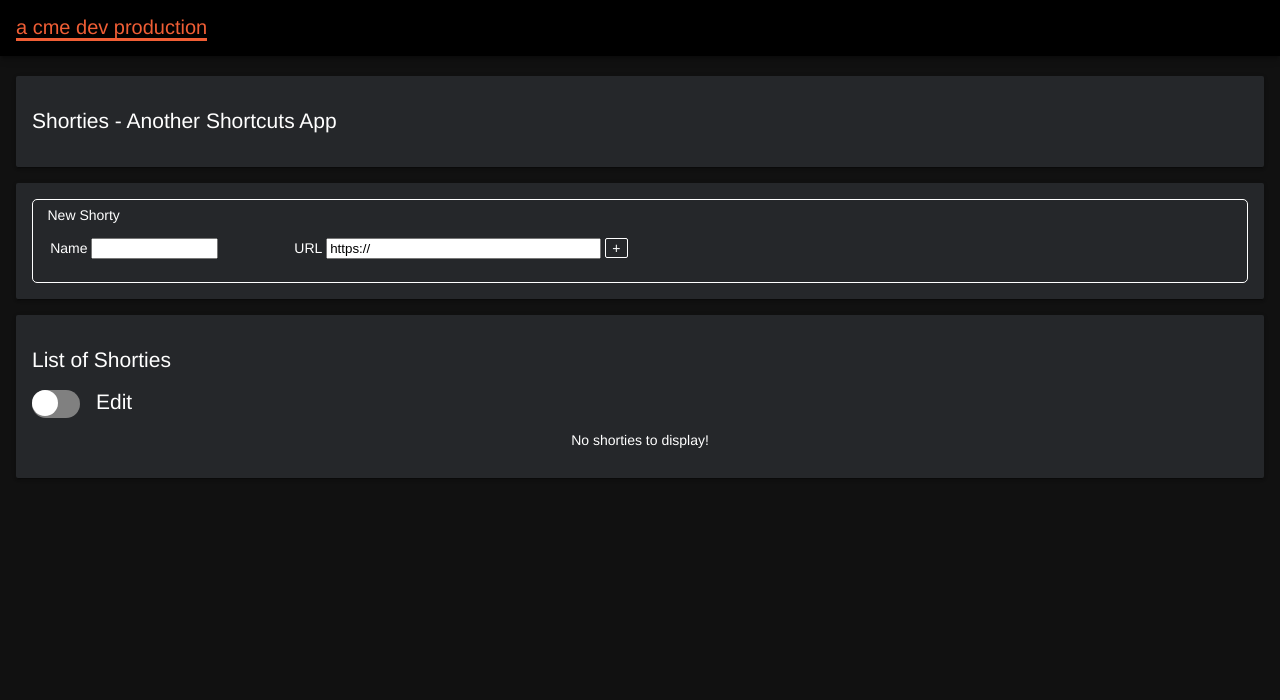
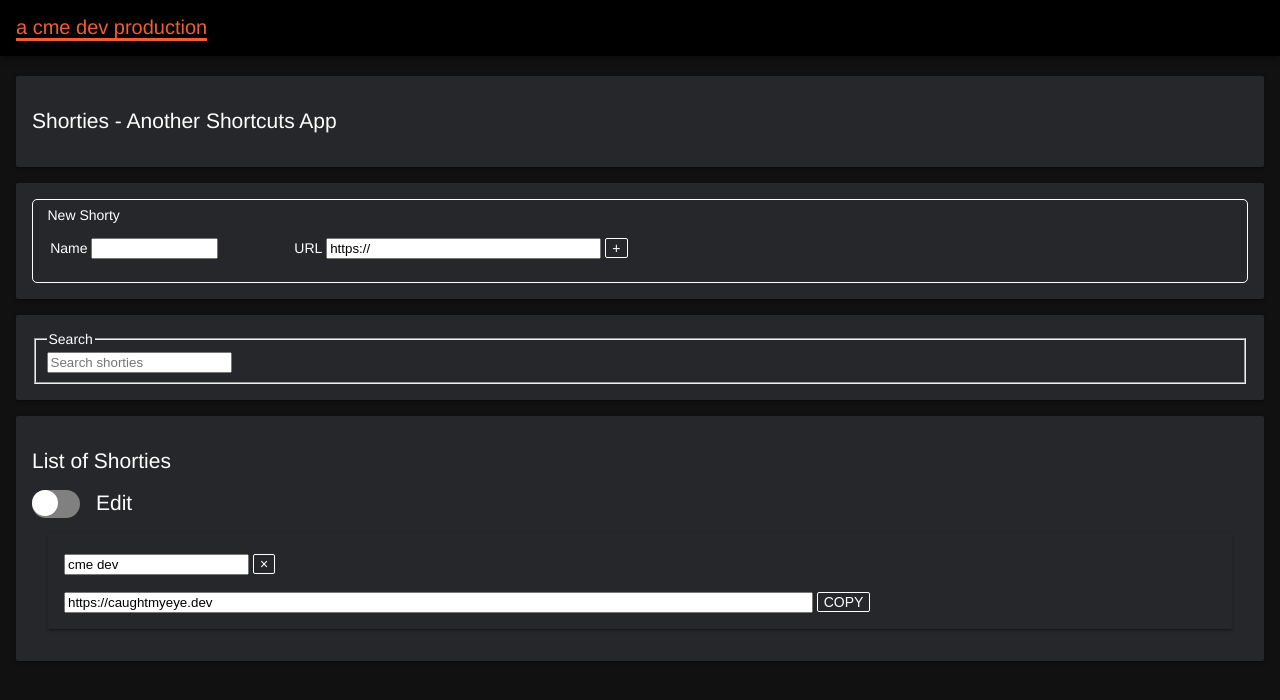
Before and after one commit to marklchaves/shortcuts, a website: page public/index.html in a window 1280 px wide. Drawn offline with Linux system fonts and the light colour scheme; some packages are replaced by stand-ins of ours; a script that the page names is missing.

Commit message:
Started adding search code
Basic search function added. Next: work on displaying search result.

```diff
--- a/public/index.html
+++ b/public/index.html
@@ -85,10 +85,26 @@
         </div>
       </div>
 
+      <div id="search-box" class="weather-card">
+        <div id="search-wrapper" class="column-half">
+          <fieldset>
+            <legend>Search</legend>
+            <input
+              id="searchField"
+              type="text"
+              value=""
+              onChange="searchShorties()"
+              placeholder="Search shorties"
+            />
+          </fieldset>
+        </div>
+      </div>
+
       <div class="weather-card">
         <h2>List of Shorties</h2>
         <label id="toggle-btn" for="ed-toggle" class="switch">
-          <input class="slider-input"
+          <input
+            class="slider-input"
             id="ed-toggle"
             type="checkbox"
             onclick="toggle('ed-toggle')"
--- a/public/scripts/app.js
+++ b/public/scripts/app.js
@@ -26,6 +26,9 @@ window.onload = init;
 // The shortcut manager as a global variable
 let cm;
 
+let searchField;
+let shortiesDiv;
+
 function init() {
   // create an instance of the contact manager
   cm = new ShortcutManager();
@@ -36,19 +39,25 @@ function init() {
   // Display shorties
   //cm.displayShortcuts("shortcuts");
 
+  // Search
+  searchField = document.querySelector("#searchField");
+  shortiesDiv = document.querySelector("#shortcuts");
+
+  // TEST
+  cm.addTestData();
+
   loadList();
 
-  makeReadOnly('shorty-name');
-  makeReadOnly('copy-link');
+  // Stub out if testing.
+  //makeReadOnly("shorty-name");
+  //makeReadOnly("copy-link");
 }
 
 // Make all the input fields read-only when the page is loaded.
 // To do: Change background color for read-only.
 function makeReadOnly(toggleID) {
   for (let i = 1; i <= cm.listOfShorties.length; i++) {
-    document.querySelector(
-      "input[id=" + toggleID + i + "]"
-    ).readOnly = true;
+    document.querySelector("input[id=" + toggleID + i + "]").readOnly = true;
   }
 }
 
@@ -57,15 +66,19 @@ function makeReadOnly(toggleID) {
 function toggle(checkboxID) {
   let checkbox = document.getElementById(checkboxID);
   let toggle;
-  let toggleID = 'shorty-name';
+  let toggleID = "shorty-name";
   for (let i = 1; i <= cm.listOfShorties.length; i++) {
     toggle = document.getElementById(toggleID + i);
-    let updateToggle = checkbox.checked ? (toggle.readOnly = false) : (toggle.readOnly = true);
+    let updateToggle = checkbox.checked
+      ? (toggle.readOnly = false)
+      : (toggle.readOnly = true);
   }
-  toggleID = 'copy-link';
+  toggleID = "copy-link";
   for (let i = 1; i <= cm.listOfShorties.length; i++) {
     toggle = document.getElementById(toggleID + i);
-    let updateToggle = checkbox.checked ? (toggle.readOnly = false) : (toggle.readOnly = true);
+    let updateToggle = checkbox.checked
+      ? (toggle.readOnly = false)
+      : (toggle.readOnly = true);
   }
 }
 
@@ -77,8 +90,8 @@ function formSubmitted() {
   cm.add(newShortcut);
 
   // To do: Refactor so don't loop through all inputs for one add.
-  makeReadOnly('shorty-name');
-  makeReadOnly('copy-link');
+  makeReadOnly("shorty-name");
+  makeReadOnly("copy-link");
 
   // Empty the input fields
   name.value = "";
@@ -107,6 +120,17 @@ function sort() {
   cm.displayShortcuts("shortcuts");
 }
 
+/* Added 20 Feb 2020 ~mlc */
+function searchShorties() {
+  const found = cm.listOfShorties.find(element => element.name === searchField.value);
+  if (found) {
+    shortiesDiv.innerHTML =
+      '<input id="copy-link1" type="text" value="' + found.name + '" />';
+  } else {
+    shortiesDiv.innerHTML = '<h2>Not Found</h2>';
+  }
+}
+
 class Shortcut {
   constructor(name, url) {
     this.name = name;
@@ -121,7 +145,7 @@ class ShortcutManager {
     this.listOfShorties = [];
   }
 
-  /*
+  /* TEST */
 	addTestData() {
 		var sh1 = new Shortcut("cme dev", "https://caughtmyeye.dev");
 
@@ -130,7 +154,6 @@ class ShortcutManager {
 		// Let's sort the list of shortcuts by Name
 		this.sort();
 	}
-  */
 
   // Will erase all shortcuts
   empty() {
@@ -209,13 +232,13 @@ class ShortcutManager {
 
   edSaveShorty(idx) {
     let newName = document.querySelector("#shorty-name" + idx);
-    if (newName.value.trim() === '') {
-      alert('Please name me.');
+    if (newName.value.trim() === "") {
+      alert("Please name me.");
       return;
     }
     let newUrl = document.querySelector("#copy-link" + idx);
-    if (newUrl.value.trim() === '') {
-      alert('Can\'t have a blank URL.');
+    if (newUrl.value.trim() === "") {
+      alert("Can't have a blank URL.");
       return;
     }
     let itemIdx = parseInt(idx) - 1;
@@ -244,12 +267,20 @@ class ShortcutManager {
     this.listOfShorties.forEach(function(currentShortcut) {
       card +=
         '\n\n<div id="shorties-list" class="weather-card">' +
-        "<input id='shorty-name" + ++idx + "' type='text' value='" +
+        "<input id='shorty-name" +
+        ++idx +
+        "' type='text' value='" +
         currentShortcut.name +
-        "' onchange='cm.edSaveShorty(" + idx + ");' " +
+        "' onchange='cm.edSaveShorty(" +
+        idx +
+        ");' " +
         "title='Edit Shorty Name' required>" +
-        '&nbsp;<button id="del-button' + idx + '"' +
-        'onclick="cm.delete(' + idx + ');" ' +
+        '&nbsp;<button id="del-button' +
+        idx +
+        '"' +
+        'onclick="cm.delete(' +
+        idx +
+        ');" ' +
         'class="std-button del-button" title="Delete Shorty">&times;</button>' +
         '<div class="copy-card">' +
         '<input id="copy-link' +
@@ -258,7 +289,9 @@ class ShortcutManager {
         'value="' +
         currentShortcut.url +
         '"' +
-        "onchange='cm.edSaveShorty(" + idx + ");' title='Edit Shorty Link' type='url' required>" +
+        "onchange='cm.edSaveShorty(" +
+        idx +
+        ");' title='Edit Shorty Link' type='url' required>" +
         "&nbsp;" +
         '<button id="copy-button' +
         idx +
@@ -278,5 +311,4 @@ class ShortcutManager {
     console.log("card = " + card);
     */
   }
-
 }
```
